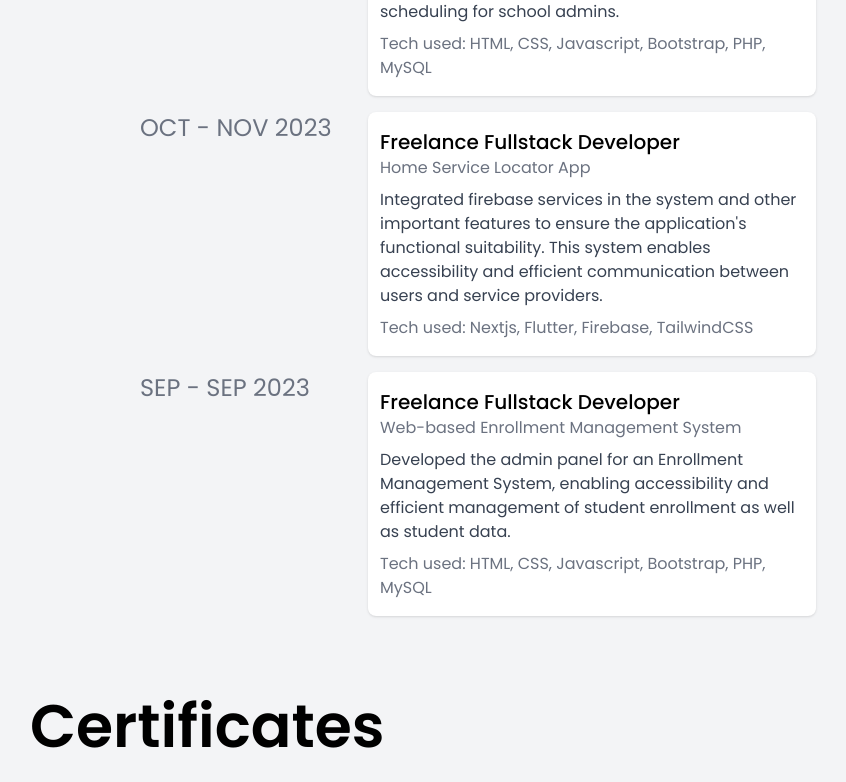
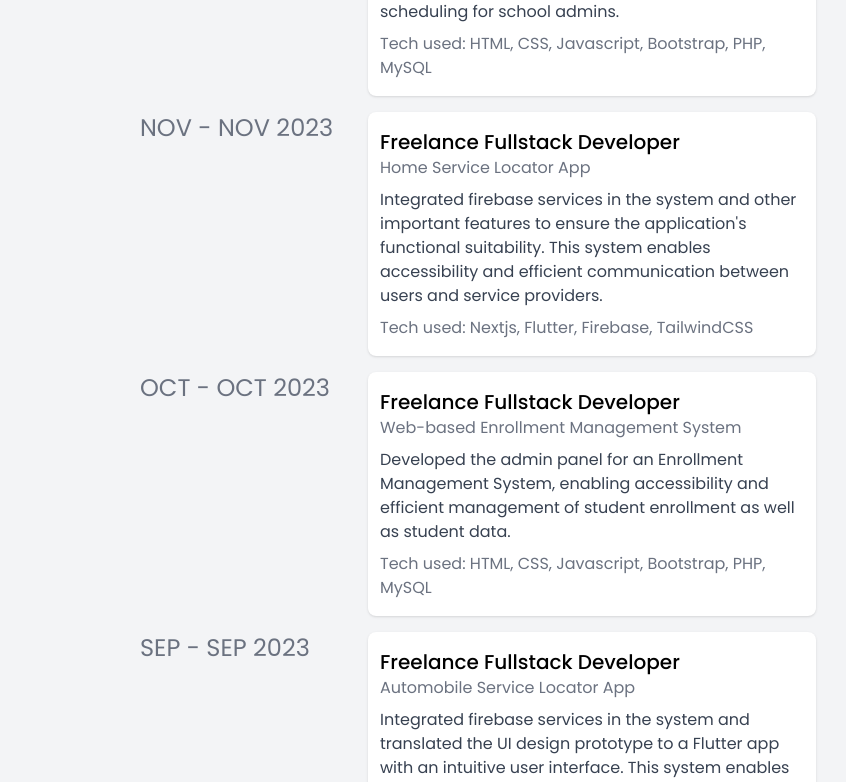
Before and after one commit to JonathanMoralde/portfolio-app, a Next.js app: page /experience in a window 1280 px wide. Shown: the part 1168-1950 px from the top of the page, without its empty margins (162-1008 px from the left). Built offline with nearby package versions, Linux system fonts and the light colour scheme; no server answers; the database is empty.

Commit message:
updated experience

```diff
--- a/src/app/experience/page.tsx
+++ b/src/app/experience/page.tsx
@@ -51,7 +51,7 @@ const Experience = () => {
     {
       position: "Freelance Fullstack Developer",
       company: "Home Service Locator App",
-      date: "Oct - Nov 2023",
+      date: "Nov - Nov 2023",
       description:
         "Integrated firebase services in the system and other important features to ensure the application's functional suitability. This system enables accessibility and efficient communication between users and service providers.",
       tech: "Nextjs, Flutter, Firebase, TailwindCSS",
@@ -59,9 +59,17 @@ const Experience = () => {
     {
       position: "Freelance Fullstack Developer",
       company: "Web-based Enrollment Management System",
+      date: "Oct - Oct 2023",
+      description:
+        "Developed the admin panel for an Enrollment Management System, enabling accessibility and efficient management of student enrollment as well as student data.",
+      tech: "HTML, CSS, Javascript, Bootstrap, PHP, MySQL",
+    },
+    {
+      position: "Freelance Fullstack Developer",
+      company: "Automobile Service Locator App",
       date: "Sep - Sep 2023",
       description:
-        "Developed the admin panel for an Enrollment Management System, enabling accessibility and efficient management of student enrollment as well as student data.",
+        "Integrated firebase services in the system and translated the UI design prototype to a Flutter app with an intuitive user interface. This system enables accessibility to users as it provides a platform for both the users and automobile service providers.",
       tech: "HTML, CSS, Javascript, Bootstrap, PHP, MySQL",
     },
   ];
```
